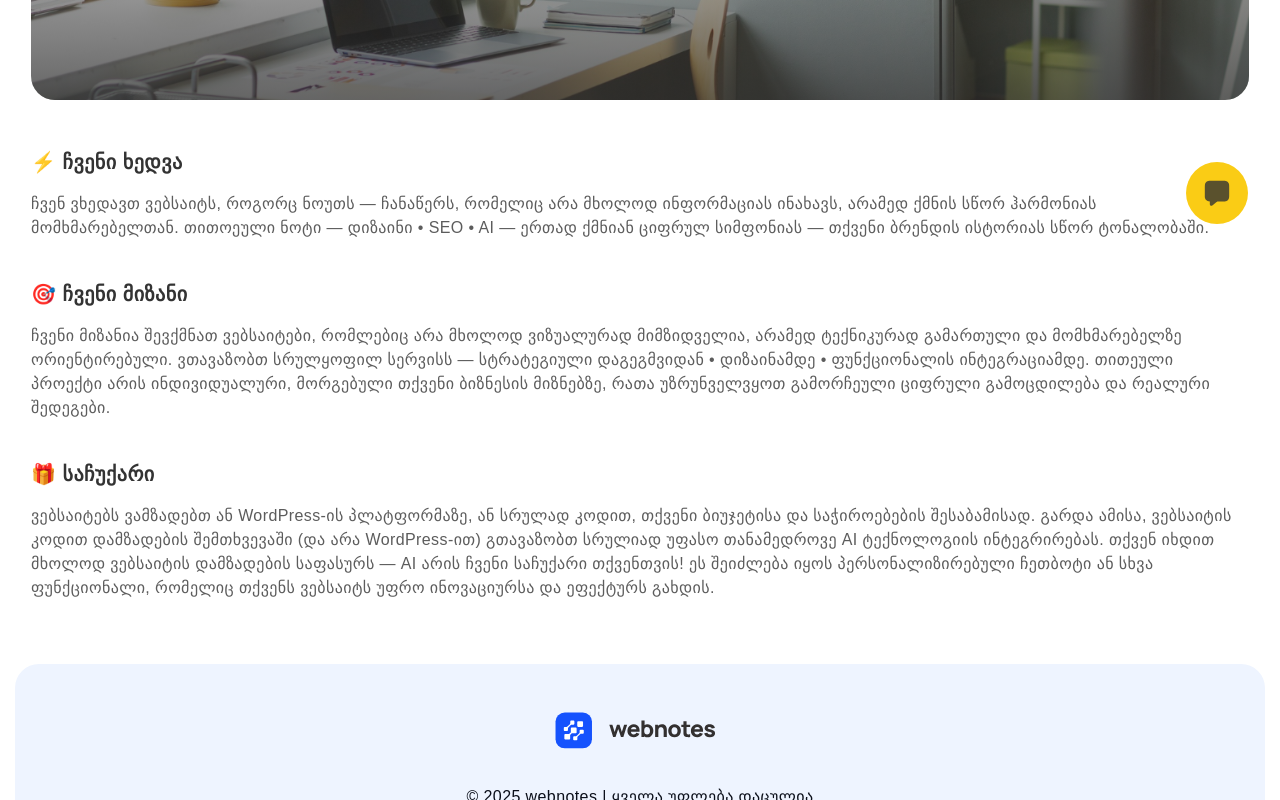
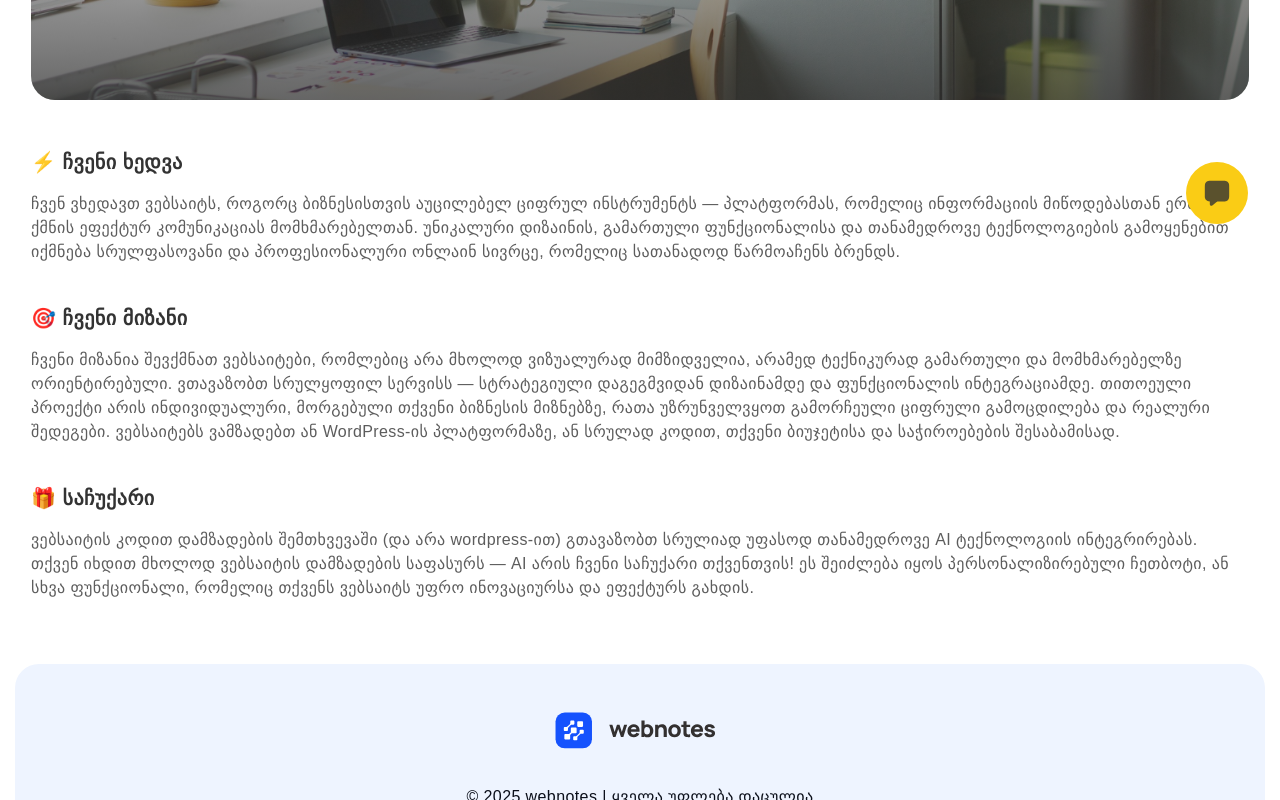
Before and after one commit to SabaGG71/webnotes, a Next.js app: page /about in a window 1280 px wide. Shown: the part 544-1344 px from the top of the page. Built offline with nearby package versions, Linux system fonts and the light colour scheme.

Commit message:
add fix bugs

```diff
--- a/app/about/page.tsx
+++ b/app/about/page.tsx
@@ -26,9 +26,10 @@ const page = () => {
           ⚡ ჩვენი ხედვა
         </h1>
         <p className="tracking-wide max-sm:text-sm">
-          ჩვენ ვხედავთ ვებსაიტს, როგორც ნოუთს — ჩანაწერს, რომელიც არა მხოლოდ ინფორმაციას ინახავს,
-          არამედ ქმნის სწორ ჰარმონიას მომხმარებელთან. თითოეული ნოტი — დიზაინი • SEO • AI — ერთად
-          ქმნიან ციფრულ სიმფონიას — თქვენი ბრენდის ისტორიას სწორ ტონალობაში.
+          ჩვენ ვხედავთ ვებსაიტს, როგორც ბიზნესისთვის აუცილებელ ციფრულ ინსტრუმენტს — პლატფორმას,
+          რომელიც ინფორმაციის მიწოდებასთან ერთად ქმნის ეფექტურ კომუნიკაციას მომხმარებელთან.
+          უნიკალური დიზაინის, გამართული ფუნქციონალისა და თანამედროვე ტექნოლოგიების გამოყენებით
+          იქმნება სრულფასოვანი და პროფესიონალური ონლაინ სივრცე, რომელიც სათანადოდ წარმოაჩენს ბრენდს.
         </p>
 
         <h2 className="text-xl max-sm:text-lg text-[#333] upper-case font-bold tracking-wide mt-8 mb-2">
@@ -37,21 +38,20 @@ const page = () => {
         <p className="tracking-wide max-sm:text-sm">
           ჩვენი მიზანია შევქმნათ ვებსაიტები, რომლებიც არა მხოლოდ ვიზუალურად მიმზიდველია, არამედ
           ტექნიკურად გამართული და მომხმარებელზე ორიენტირებული. ვთავაზობთ სრულყოფილ სერვისს —
-          სტრატეგიული დაგეგმვიდან • დიზაინამდე • ფუნქციონალის ინტეგრაციამდე. თითეული პროექტი არის
+          სტრატეგიული დაგეგმვიდან დიზაინამდე და ფუნქციონალის ინტეგრაციამდე. თითოეული პროექტი არის
           ინდივიდუალური, მორგებული თქვენი ბიზნესის მიზნებზე, რათა უზრუნველვყოთ გამორჩეული ციფრული
-          გამოცდილება და რეალური შედეგები.
+          გამოცდილება და რეალური შედეგები. ვებსაიტებს ვამზადებთ ან WordPress-ის პლატფორმაზე, ან
+          სრულად კოდით, თქვენი ბიუჯეტისა და საჭიროებების შესაბამისად.
         </p>
 
         <h2 className="text-xl max-sm:text-lg text-[#333] upper-case font-bold tracking-wide mt-8 mb-2">
           🎁 საჩუქარი
         </h2>
         <p className="tracking-wide max-sm:text-sm">
-          ვებსაიტებს ვამზადებთ ან WordPress-ის პლატფორმაზე, ან სრულად კოდით, თქვენი ბიუჯეტისა და
-          საჭიროებების შესაბამისად. გარდა ამისა, ვებსაიტის კოდით დამზადების შემთხვევაში (და არა
-          WordPress-ით) გთავაზობთ სრულიად უფასო თანამედროვე AI ტექნოლოგიის ინტეგრირებას. თქვენ იხდით
-          მხოლოდ ვებსაიტის დამზადების საფასურს — AI არის ჩვენი საჩუქარი თქვენთვის! ეს შეიძლება იყოს
-          პერსონალიზირებული ჩეთბოტი ან სხვა ფუნქციონალი, რომელიც თქვენს ვებსაიტს უფრო ინოვაციურსა და
-          ეფექტურს გახდის.
+          ვებსაიტის კოდით დამზადების შემთხვევაში (და არა wordpress-ით) გთავაზობთ სრულიად უფასოდ
+          თანამედროვე AI ტექნოლოგიის ინტეგრირებას. თქვენ იხდით მხოლოდ ვებსაიტის დამზადების საფასურს
+          — AI არის ჩვენი საჩუქარი თქვენთვის! ეს შეიძლება იყოს პერსონალიზირებული ჩეთბოტი, ან სხვა
+          ფუნქციონალი, რომელიც თქვენს ვებსაიტს უფრო ინოვაციურსა და ეფექტურს გახდის.
         </p>
       </div>
     </section>
--- a/app/layout.tsx
+++ b/app/layout.tsx
@@ -22,7 +22,7 @@ export const metadata: Metadata = {
     siteName: "webnotes",
     images: [
       {
-        url: "https://webnotes.ge/open-graph.jpg", // რეკომენდებული JPG, 1200x630px
+        url: "https://webnotes.ge/open-graph.jpg",
         width: 1200,
         height: 630,
         alt: "webnotes - ვებსაიტების დამზადება",
```
Also changed, not shown: public/open-graph.jpg (deleted), public/open-graph.webp (added).
